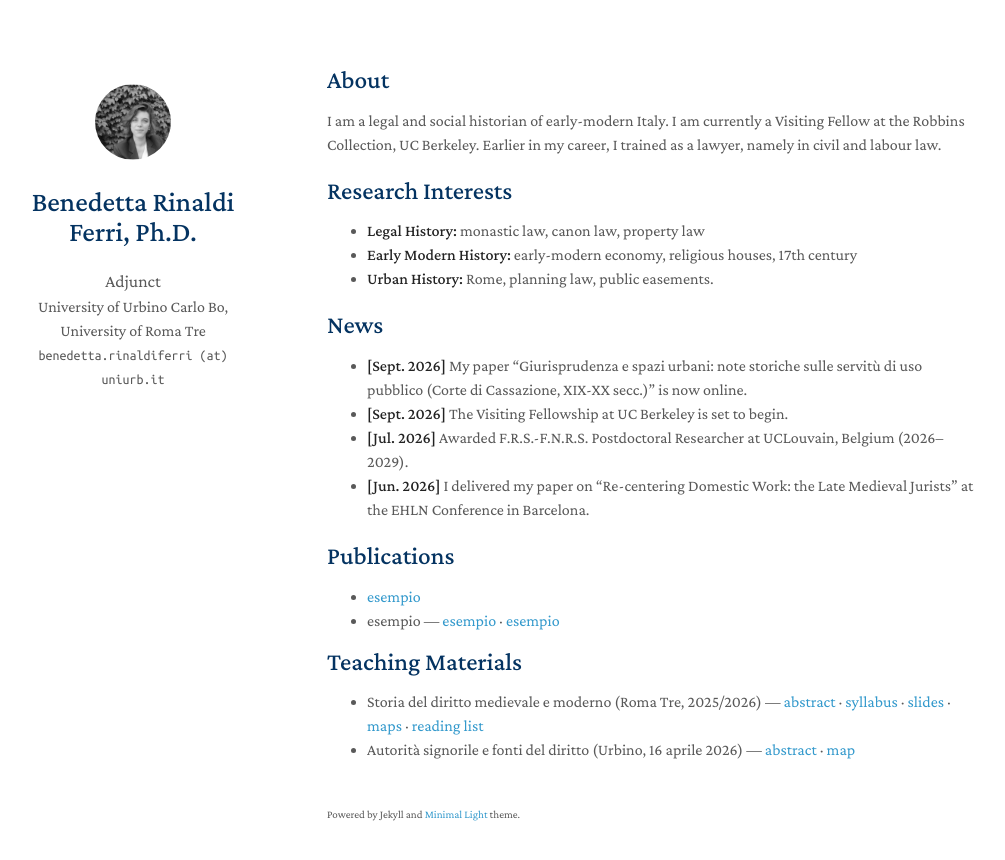
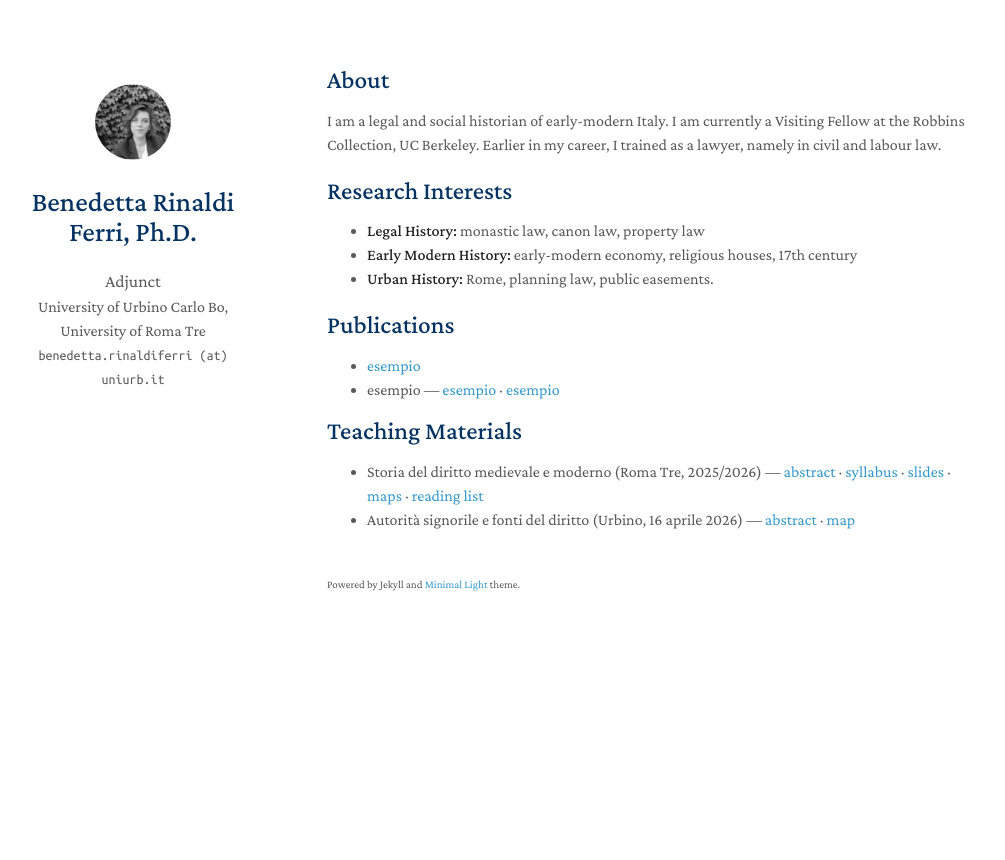
Before and after one commit to rinaldiferri/rinaldiferri.github.io, a Jekyll site: the page built from index.md, in a window 1280 px wide. Shown: the top 860 px of the page, without its empty margins (143-1148 px from the left). Built offline with Jekyll 4.4.1, drawn with Linux system fonts in a browser that asks for light colours; a style sheet for code colours, icons or effects is not loaded; our own code applies the rules of GitHub Pages for plain Markdown files.

Commit message:
Update index.md

```diff
--- a/index.md
+++ b/index.md
@@ -12,13 +12,6 @@ I am a legal and social historian of early-modern Italy. I am currently a Visiti
 - **Early Modern History:** early-modern economy, religious houses, 17th century
 - **Urban History:** Rome, planning law, public easements.
 
-## News
-
-- **[Sept. 2026]** My paper "Giurisprudenza e spazi urbani: note storiche sulle servitù di uso pubblico (Corte di Cassazione, XIX-XX secc.)" is now online.
-- **[Sept. 2026]** The Visiting Fellowship at UC Berkeley is set to begin.
-- **[Jul. 2026]** Awarded F.R.S.-F.N.R.S. Postdoctoral Researcher at UCLouvain, Belgium (2026–2029).
-- **[Jun. 2026]** I delivered my paper on "Re-centering Domestic Work: the Late Medieval Jurists" at the EHLN Conference in Barcelona.
-
 {% include_relative _includes/publications.md %}
 
 {% include_relative _includes/services.md %}
```
